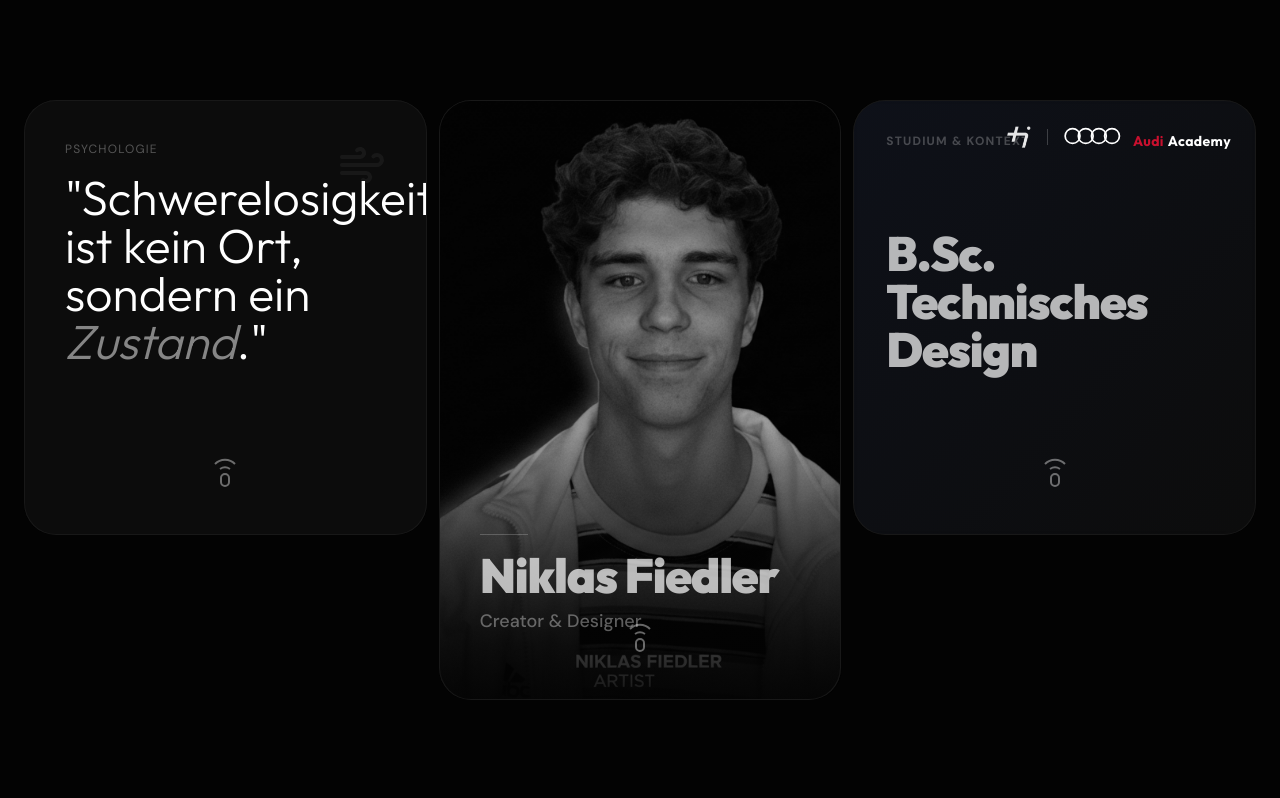
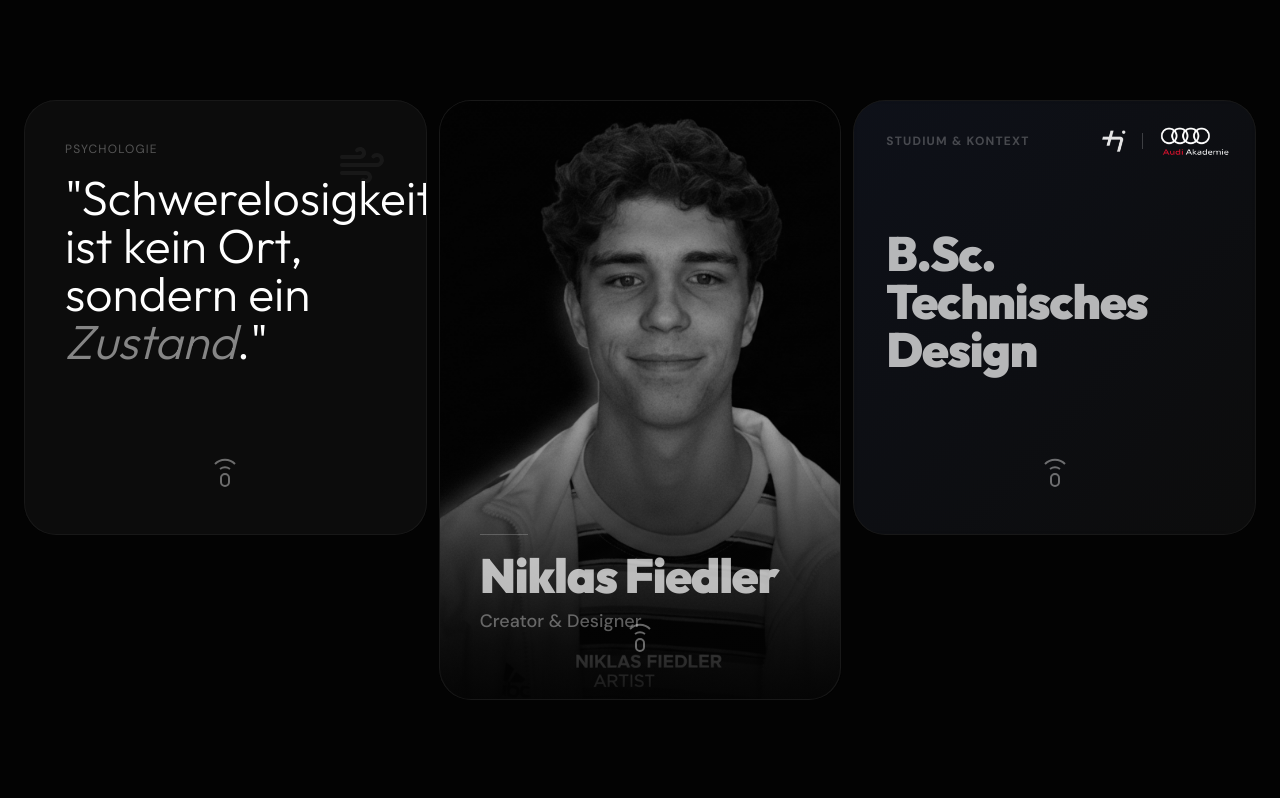
Before and after one commit to Nklsfdler/Schwerelos, a Next.js app: page / in a window 1280 px wide. Shown: the part 8800-9598 px from the top of the page. Built offline with nearby package versions, Linux system fonts and the light colour scheme.

Commit message:
chore: Final UI Polish Round 22 (Audi Logo Fix, Larger Model, Soft Touch)

```diff
--- a/app/components/ModelSection.tsx
+++ b/app/components/ModelSection.tsx
@@ -87,7 +87,7 @@ export default function ModelSection() {
 
                 {/* 1. TOP: STATIC HEADER (Badge Only) */}
                 {/* 1. TOP: STATIC HEADER (Badge Only) */}
-                <div className="relative z-30 w-full p-6 md:p-8 flex flex-col items-start bg-gradient-to-b from-[#0a0a0a] to-transparent shrink-0">
+                <div className="relative z-30 w-full p-4 md:p-4 flex flex-col items-start bg-gradient-to-b from-[#0a0a0a] to-transparent shrink-0">
                     <span className="text-xl md:text-2xl text-blue-100 font-[family-name:var(--font-outfit)] font-bold block mb-2 border border-blue-900/50 px-6 py-2 rounded-full bg-blue-950/60 backdrop-blur-md shadow-lg shadow-blue-900/20">
                         Interactive 3D Model
                     </span>
--- a/app/page.tsx
+++ b/app/page.tsx
@@ -143,7 +143,7 @@ function SpotlightCard({ children, className = "", colSpan = "col-span-1", rowSp
             className={`relative border border-white/5 bg-neutral-900/50 backdrop-blur-sm overflow-hidden rounded-[2rem] group ${colSpan} ${rowSpan} ${className}`}
             onMouseMove={handleMouseMove}
         >
-            {/* AFFORDANCE: TOUCH ICON WITH WAVES (Centered Bottom) */}
+            {/* AFFORDANCE: TOUCH ICON WITH WAVES (Centered Bottom - Soft/Slow) */}
             <div className="absolute z-20 flex items-center justify-center opacity-40 group-hover:opacity-0 transition-opacity duration-500 pointer-events-none bottom-8 left-1/2 -translate-x-1/2">
                 <div className="relative">
                     <svg width="48" height="48" viewBox="0 0 24 24" fill="none" stroke="currentColor" strokeWidth="1" className="text-white relative z-10">
@@ -151,9 +151,9 @@ function SpotlightCard({ children, className = "", colSpan = "col-span-1", rowSp
                         <path d="M9.5 7.5a4.5 4.5 0 0 1 5 0" />
                         <path d="M7 5a7 7 0 0 1 10 0" />
                     </svg>
-                    {/* Ripple Effects (Slower) */}
-                    <div className="absolute inset-0 bg-white/20 rounded-full animate-ping delay-75 duration-[2000ms]" />
-                    <div className="absolute inset-0 bg-white/10 rounded-full animate-ping delay-300 duration-[2500ms] scale-150" />
+                    {/* Ripple Effects (Very Slow & Gentle) */}
+                    <div className="absolute inset-0 bg-white/20 rounded-full animate-ping delay-75 duration-[3000ms]" />
+                    <div className="absolute inset-0 bg-white/10 rounded-full animate-ping delay-500 duration-[4000ms] scale-150" />
                 </div>
             </div>
 
@@ -468,25 +468,15 @@ export default function Home() {
 
                                     <div className="h-4 w-px bg-white/20" />
 
-                                    {/* Audi: SPLIT COLOR LOGO (White Rings + Red/White Text) */}
-                                    <div className="flex items-baseline gap-3 transition-transform duration-500 hover:scale-105">
-                                        {/* 1. Audi Rings (White SVG) */}
-                                        <svg viewBox="0 0 100 35" className="h-5 w-auto fill-none stroke-current text-white stroke-[3]">
-                                            <circle cx="15" cy="17.5" r="13" />
-                                            <circle cx="38" cy="17.5" r="13" />
-                                            <circle cx="61" cy="17.5" r="13" />
-                                            <circle cx="84" cy="17.5" r="13" />
-                                        </svg>
+                                    {/* Audi: FINAL PNG (No Filters) */}
+                                    <img
+                                        src="/logos/Audie Akademie.png"
+                                        alt="Audi Academy"
+                                        className="h-8 w-auto object-contain transition-all duration-500 hover:scale-105"
+                                    />
+                                </div>
 
-                                        {/* 2. Text: "Audi" (Red) + "Academy" (White) */}
-                                        <div className="flex items-baseline gap-1 font-[family-name:var(--font-outfit)] font-bold text-sm tracking-wide leading-none">
-                                            <span className="text-[#C8102E]">Audi</span>
-                                            <span className="text-white">Academy</span>
-                                        </div>
-                                    </div>
-                                    {/* Animated Equalizer Icon */}</div>
-
-                                {/* Text Content - Tighter & Hover Only */}
+                                {/* Text Content */}
                                 <div className="mt-4 pt-4 border-t border-white/5 opacity-0 group-hover:opacity-100 transition-opacity duration-500">
                                     <p className="text-lg font-[family-name:var(--font-dm)] text-white/80 leading-relaxed font-medium">
                                         Projektarbeit von Niklas Fiedler an der technischen Hochschule Ingolstadt und Audi Akademie.
@@ -494,9 +484,6 @@ export default function Home() {
                                 </div>
                             </div>
                         </SpotlightCard>
-
-
-
                     </div>
                 </section>
 
```
